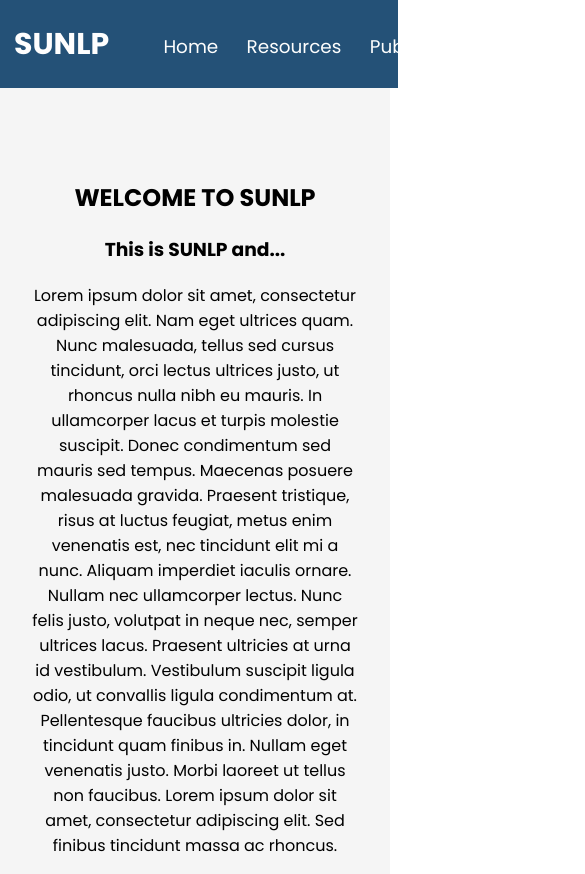
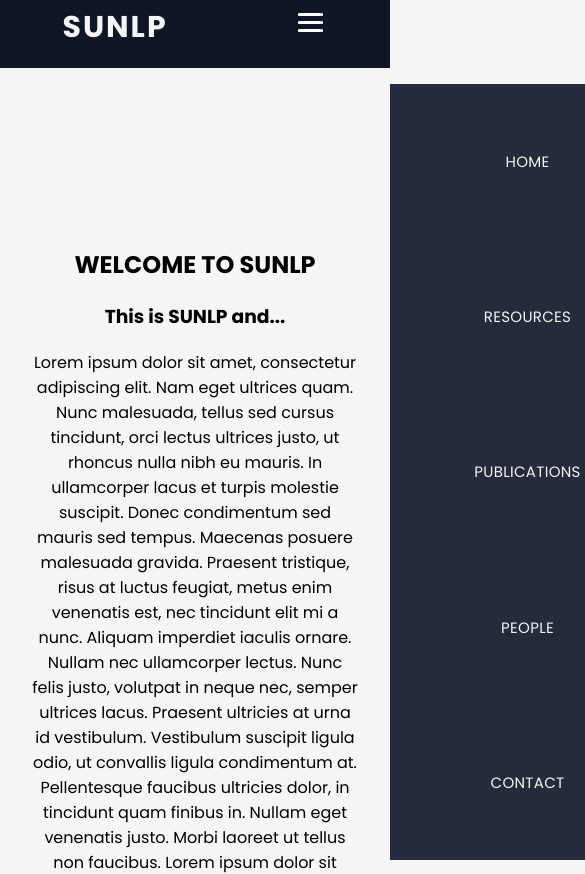
Before and after one commit to ozakbas/NLP-Lab-Website, a plain HTML site: page index.html in a window 390 px wide. Shown: the top 874 px of the page, 585 px wide, since content can reach past the window. Drawn offline with Linux system fonts and the light colour scheme.

Commit message:
responsive navbar

```diff
--- /dev/null
+++ b/app.js
@@ -0,0 +1,10 @@
+const navSlide = () =>{
+    const burger = document.querySelector(".burger")
+    const nav = document.querySelector(".nav-element")
+
+    burger.addEventListener('click', () => {
+
+        nav.classList.toggle("nav-clicked")
+    });
+}
+navSlide();
--- a/css/main.scss
+++ b/css/main.scss
@@ -1,59 +1,113 @@
 @import url("https://fonts.googleapis.com/css2?family=Poppins:wght@400;700&display=swap");
 
 body {
-  background: white;
+  background: #f5f5f5;
   margin: 0;
   font-family: "Poppins";
   padding: 10;
 }
 
 nav {
-  background: #0e406a;
-  opacity: 90%;
-  padding: 2em;
-  position: fixed;
-  width: 100%;
-  height: 80px;
   display: flex;
-  // align-items: flex-start;
-  padding: 4px;
+  justify-content: space-around;
+  align-items: flex-start;
+  min-height: 8vh;
+  background: #0f1626;
+}
+.sabanci-logo {
+  display: flex;
+  width: 20%;
+  height: 50%;
+}
+label.logo {
+  color: #f5f5f5;
+  font-weight: bold;
+  font-size: 30px;
+  padding-top: 0.6vh;
+  letter-spacing: 2px;
+}
 
-  .sabanci-logo {
-    display: inline-block;
-    padding: 0.5em;
-    line-height: 80px;
-    margin: 0 5px;
+.nav-element {
+  display: flex;
+  justify-content: space-around;
+  width: 50%;
+}
+
+.nav-element li {
+  list-style: none;
+}
+
+.nav-element li a {
+  color: #f5f5f5;
+  text-decoration: none;
+  font-size: 15px;
+  letter-spacing: 0.3px;
+}
+
+.burger {
+  display: none;
+}
+
+.burger div {
+  width: 25px;
+  height: 3px;
+  background-color: white;
+  margin: 5px;
+}
+
+@media screen and (max-width: 1024px) {
+  .nav-element {
+    width: 60%;
   }
 }
 
-label.logo {
-  color: white;
-  font-weight: bold;
-  font-size: 30px;
-  line-height: 80px;
-  padding-left: 10px;
-}
+@media screen and (max-width: 768px) {
+  body {
+    overflow-x: hidden;
+  }
 
-nav ul {
-  list-style-type: none;
-  display: flex;
-  align-self: center;
-  margin-right: 20px;
-  margin-bottom: 10px;
-}
+  nav {
+    align-content: inherit;
+  }
+  .nav-element {
+    position: absolute;
+    right: 0px;
+    height: 92vh;
+    top: 8vh;
+    background: #0f1626;
+    opacity: 0.9;
+    display: flex;
+    flex-direction: column;
+    align-items: center;
+    width: 50%;
+    transform: translateX(100%);
+    transition: transform 0.6s ease-in;
+  }
 
-nav ul li {
-  display: inline-block;
-  padding: 0.5em;
-  line-height: 80px;
-  font-size: 1.15em;
-  margin: 0 5px;
-}
+  .nav-element li {
+    opacity: 1;
+  }
+  .burger {
+    display: block;
+    margin-top: 8px;
+  }
+  .address {
+    color: white;
+    background-color: #0f1626;
+    opacity: 0.9;
+    font-size: 10pt;
+    align-items: center;
+    justify-content: space-between;
+    flex-direction: column;
+  }
 
-nav ul li a {
-  color: white;
-  text-decoration: none;
-  display: block;
+  .contact-section .contact-right {
+    display: none;
+  }
+
+  .nav-clicked {
+    transform: translateX(0%);
+  }
 }
 section {
   padding: 10em 2em;
@@ -66,13 +120,13 @@ section {
 
 .video-section {
   text-align: left;
-  background: #5cdb95;
+  background: #0f1626;
   justify-content: space-between;
 
   ul li {
     padding: 0.5em;
     font-size: 1.15em;
-    color: #05386b;
+    color: coral;
   }
 
   ul li a {
@@ -82,18 +136,21 @@ section {
   }
 }
 
+.line1 {
+  border-radius: 15%;
+}
 .student-section {
   text-align: center;
   background: #5cdb95;
   justify-content: space-between;
 }
 .contact-section {
-  background: white;
-  flex-wrap: nowrap;
+  background: #f5f5f5;
 
   .container {
     display: flex;
     justify-content: space-around;
+    flex-direction: row;
   }
 }
 
@@ -103,7 +160,7 @@ section {
 }
 
 .contact-section .contact-left {
-  background-color: white;
+  background-color: #f5f5f5;
   border-radius: 2%;
   border-width: 2px;
 }
@@ -140,13 +197,13 @@ h2.blue-text {
 
 .address {
   color: white;
-  background-color: #0e406a;
-  text-align: right;
+  background-color: #0f1626;
   opacity: 0.9;
   font-size: 10pt;
+  justify-content: space-between;
 }
 h1.title {
-  color: #0e406a;
+  color: coral;
   font-size: 2em;
   margin-top: -2.5em;
 }
@@ -240,7 +297,8 @@ h3.subtitle {
 .cardtitle {
   background-color: #05386b;
 }
-// .map {
-//   margin: 3em;
-//   margin-left: 13cm;
-// }
+
+footer {
+  display: flex;
+  flex-direction: row;
+}
--- a/index.html
+++ b/index.html
@@ -12,32 +12,37 @@
 
 
     <body>
-
         <nav>
-
             <label class = "logo"> SUNLP</label>
-            <ul >
+            <ul class = "nav-element">
                 <li>
-                    <a href="./index.html">Home</a>
+                    <a href="./index.html">HOME</a>
                 </li>
                 <li>
-                    <a href="./resources.html">Resources</a>
+                    <a href="./resources.html">RESOURCES</a>
                 </li>
                 <li>
-                    <a href="#">Publications</a>
+                    <a href="#">PUBLICATIONS</a>
                 </li>
 
 
                 <li>
-                    <a href="./people.html">People</a>
+                    <a href="./people.html">PEOPLE</a>
                 </li>
                 <li>
-                    <a href="#contact">Contact</a>
+                    <a href="#contact">CONTACT</a>
                 </li>
             </ul>
 
-            <div class = "sabanci-logo" >
-                <img  src="images/sabanci_logo.jpg"  width= 30% height=100%>
+
+
+            <div class = "burger">
+                <div class= "line1"></div>
+                <div class= "line1"></div>
+                <div class= "line1"></div>
+
+
+
             </div>
         </nav>
 
@@ -105,10 +110,17 @@
 
         </section>
           <footer class="address">
-                    <p >© Sabancı University. Orta Mahalle, 34956 Tuzla, İstanbul, Türkiye</p>
-                    <p> Phone: +90 216 483 90 00
+
+
+                <img class = "sabanci-logo" src="images/sabanci_logo.jpg"  width= 20% height=50%>
+
+                    <p>© Sabancı University. Orta Mahalle, 34956 Tuzla, İstanbul, Türkiye<br>
+                        Phone: +90 216 483 90 00
                         Fax: +90 216 483 90</p>
+
                     </footer>
-        </div>
+
+
+        <script src= "app.js"></script>
     </body>
     </html>
```
Also changed, not shown: firstnew.html (+16 -9 lines), new2.html (renamed from secondnew.html, +16 -9 lines), new3.html (renamed from thirdnew.html, +16 -10 lines), people.html (+16 -9 lines), resources.html (+16 -9 lines), css/main.css, 1 other file.
